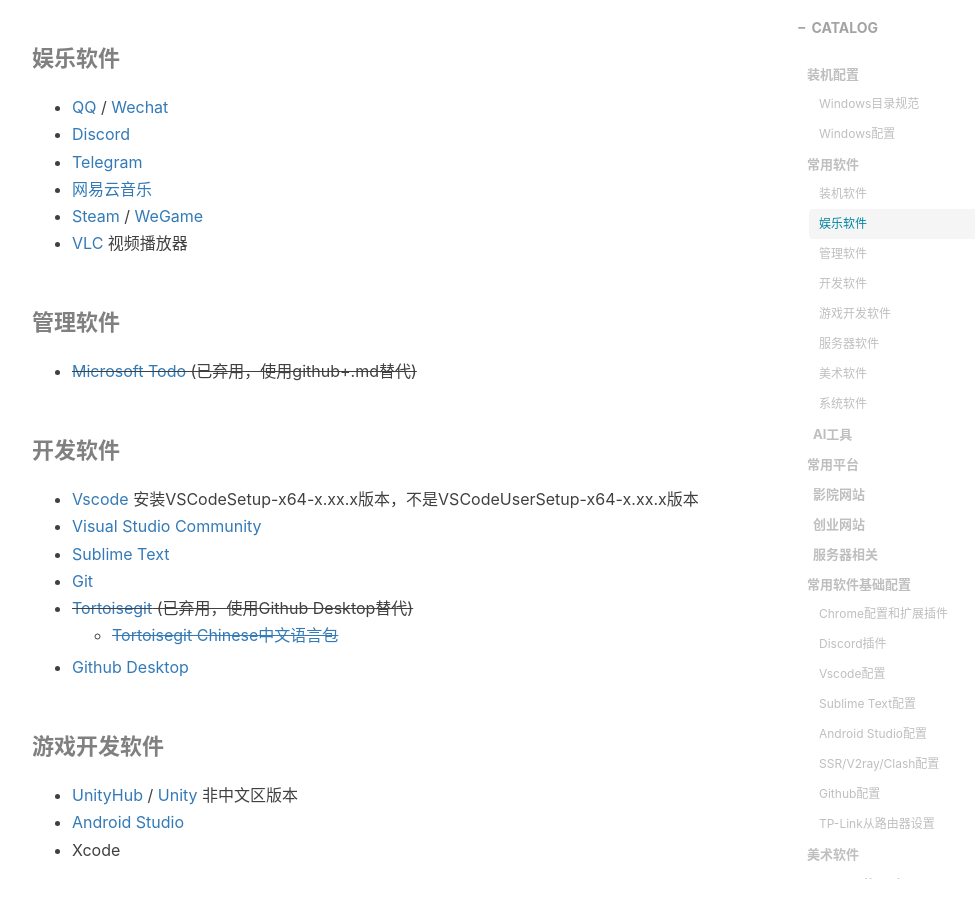
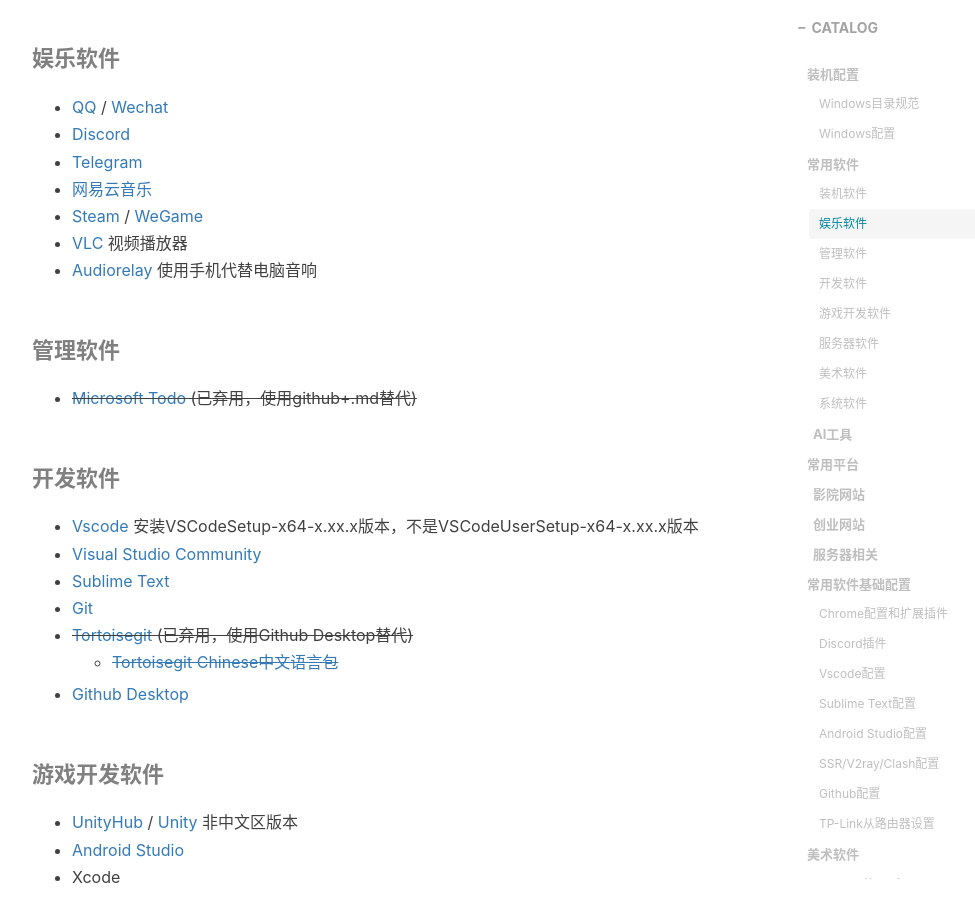
Before and after one commit to gumcstronger/gumcstronger.github.io, a Jekyll site: the page built from _posts/2022/2022-08-24-windows.md, in a window 1280 px wide and 900 px high, scrolled down 2426 px. Shown: the whole window, without its empty margins (233-1208 px from the left). Built offline with Jekyll 4.4.1, drawn with Linux system fonts in a browser that asks for light colours; comment, search, counter and statistics services are not loaded.

Commit message:
Update 2022-08-24-windows.md

```diff
--- a/_posts/2022/2022-08-24-windows.md
+++ b/_posts/2022/2022-08-24-windows.md
@@ -80,6 +80,7 @@
 - [网易云音乐](https://music.163.com/#/download)
 - [Steam](https://store.steampowered.com/about/) / [WeGame](https://www.wegame.com.cn/)
 - [VLC](https://www.videolan.org/vlc/index.zh_CN.html) 视频播放器
+- [Audiorelay](https://audiorelay.net/) 使用手机代替电脑音响
 
 #### 管理软件
 
```
